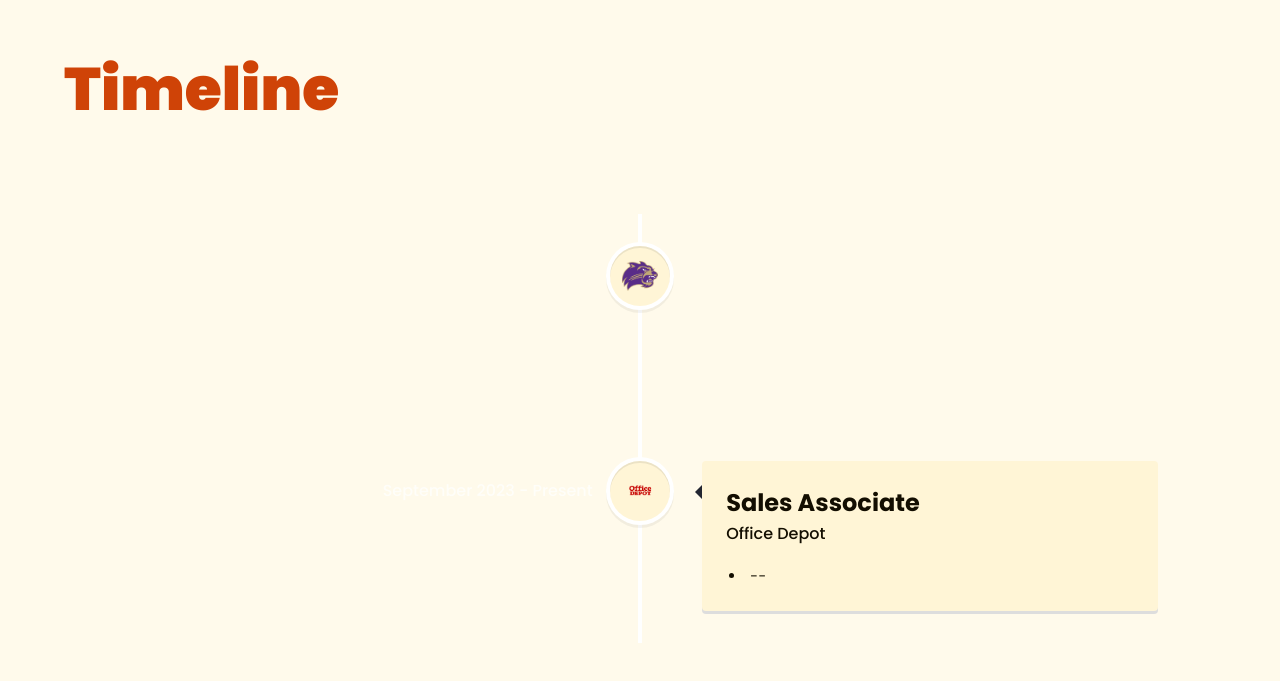
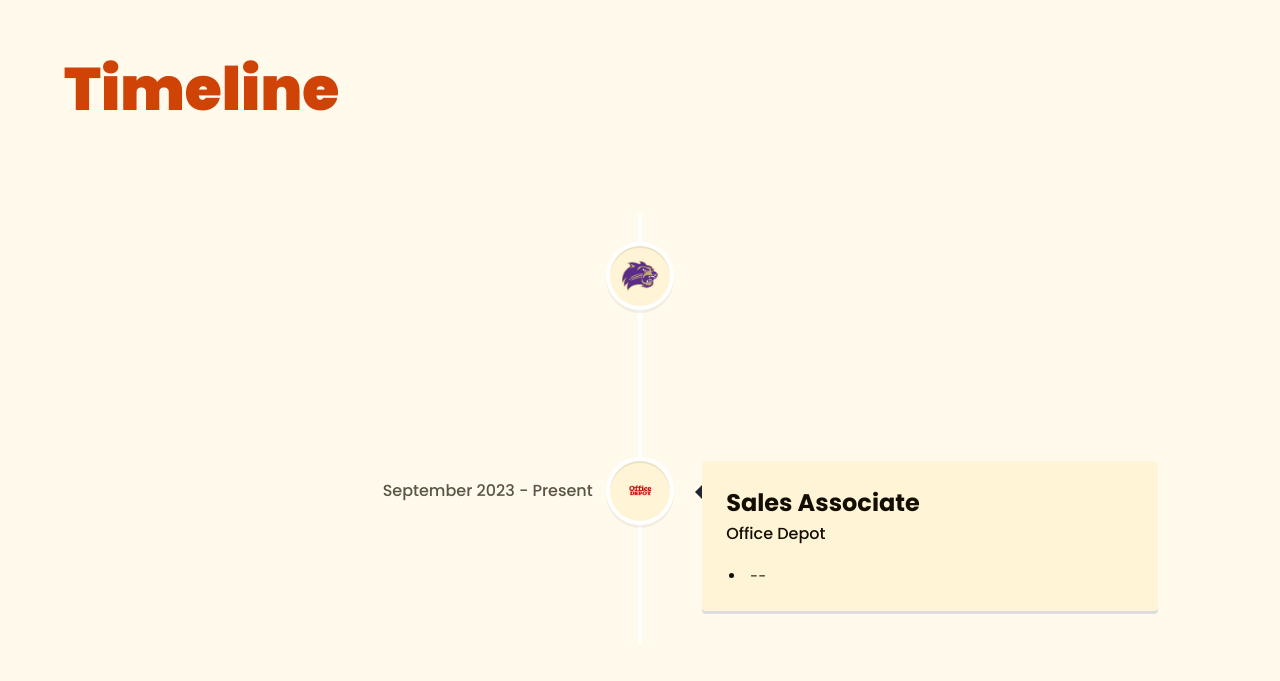
Before and after one commit to lauren1373/vite-website, a React (Vite) app: page / in a window 1280 px wide. Shown: the part 661-1342 px from the top of the page. Built offline with nearby package versions, Linux system fonts and the light colour scheme.

Commit message:
modified:   src/components/Experience.jsx

```diff
--- a/src/components/Experience.jsx
+++ b/src/components/Experience.jsx
@@ -8,7 +8,7 @@ import { styles } from '../styles'
 
 const ExperienceCard = ({ experience }) => (
     <VerticalTimelineElement
-      contentStyle={{ background: '#fff5d6', color: '#fff' }}
+      contentStyle={{ background: '#fff5d6', color: '#130e01' }}
       contentArrowStyle={{ borderRight: '7px solid #232631' }}
       date={experience.date}
       iconStyle={{ background: experience.iconBg }}
@@ -30,7 +30,7 @@ const ExperienceCard = ({ experience }) => (
         >{experience.company_name}</p>
       </div>
 
-      <ul className="mt-5 list-disc ml-5 space-y-2">
+      <ul className="text-text mt-5 list-disc ml-5 space-y-2">
         {experience.points.map((point, index) => (
           <li
             key={`experience-point-${index}`}
```
